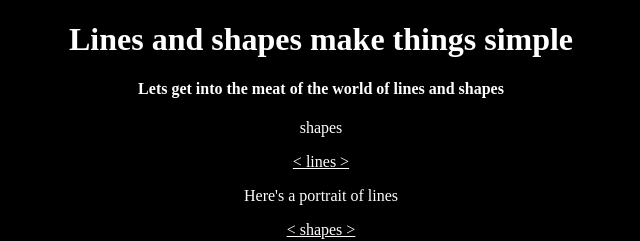
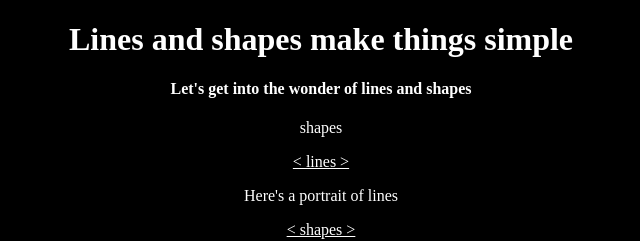
Before and after one commit to xinyuekl/xinyueli, a plain HTML site: page index.html in a window 1280 px wide. Shown: the full height of the page, 327-967 px from the left. Drawn offline with Linux system fonts and the light colour scheme; files that its build step writes are made by us from their sources.

Commit message:
Update index.html

```diff
--- a/index.html
+++ b/index.html
@@ -9,7 +9,7 @@
 
     <body>
       <h1>Lines and shapes make things simple</h1>
-      <h4> Lets get into the meat of the world of lines and shapes </h2>
+      <h4> Let's get into the wonder of lines and shapes </h2>
 
     <div id="xinyuepage1">
       <p> shapes </p> <p> <a href="https://editor.p5js.org/Xinxinxin/present/5m9PZXT-s">< lines ></a> </p>
```
